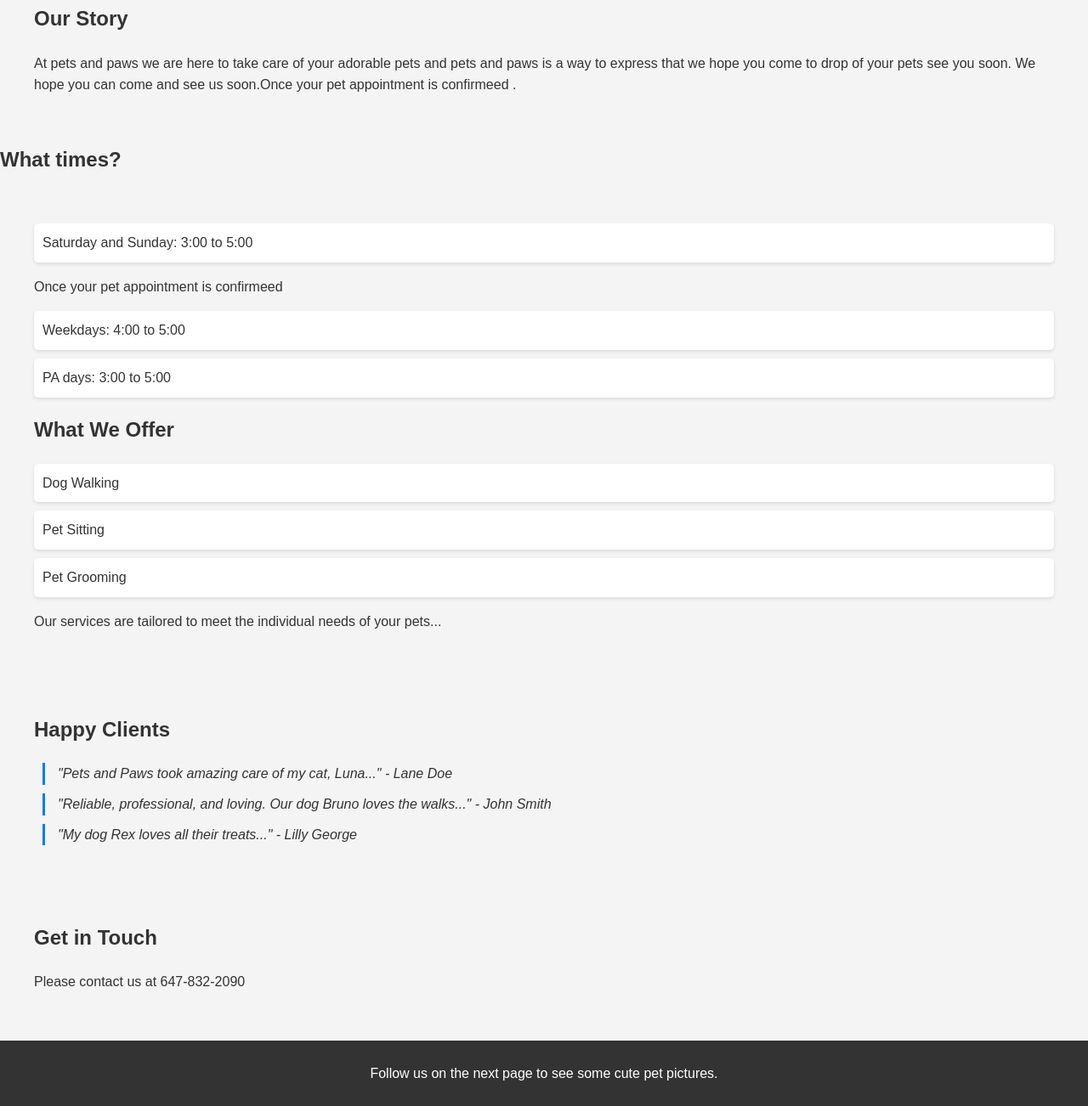
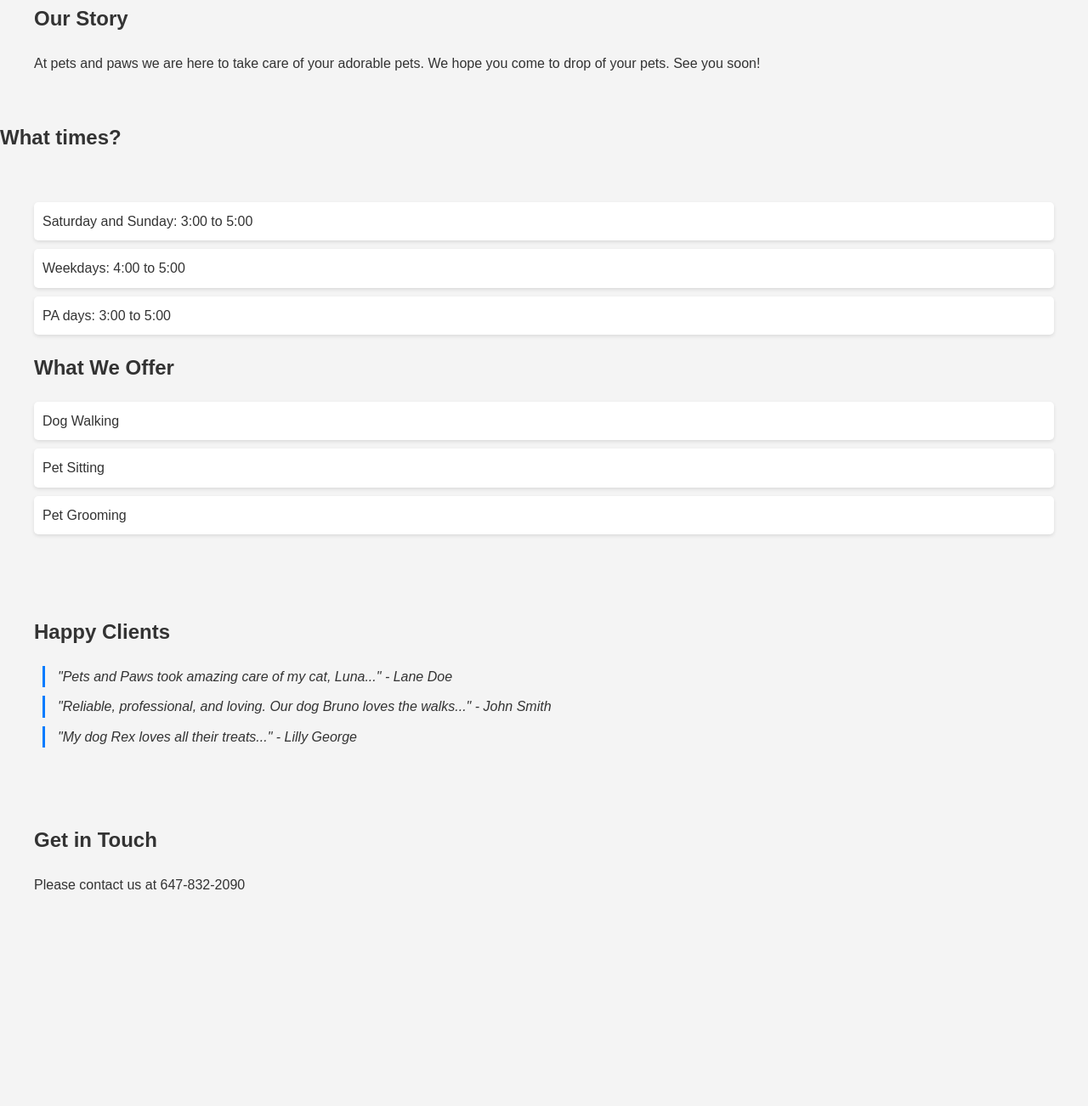
Before and after one commit to tulip-krishna/tulip-krishna.github.io, a plain HTML site: page index.html in a window 1280 px wide. Shown: the part 1213-2515 px from the top of the page at 85% size. After the commit the page ends 2323 px from the top, so only its background shows below. Drawn offline with Linux system fonts and the light colour scheme.

Commit message:
text updates

```diff
--- a/index.html
+++ b/index.html
@@ -74,7 +74,7 @@
 
     <section id="about">
         <h2>Our Story</h2>
-        <p>At pets and paws we are here to take care of your adorable pets and pets and paws is a way to express that we hope you come to drop of your pets see you soon. We hope you can come and see us soon.Once your pet appointment is confirmeed .</p>
+        <p>At pets and paws we are here to take care of your adorable pets. We hope you come to drop of your pets. See you soon!</p>
     </section>
 
 
@@ -82,9 +82,8 @@
     <section id="services">
 	    <ul>
 		  <li>Saturday and Sunday: 3:00 to 5:00</li>
-                                                   				<p></p>Once your pet appointment is confirmeed</p>
-		    <li> Weekdays: 4:00 to 5:00</li>
-		    <li>PA days: 3:00 to 5:00 </li>
+		  <li> Weekdays: 4:00 to 5:00</li>
+	      <li>PA days: 3:00 to 5:00 </li>
 	    </ul>
 
         <h2>What We Offer</h2>
@@ -93,14 +92,13 @@
             <li>Pet Sitting</li>
             <li>Pet Grooming</li>
         </ul>
-        <p>Our services are tailored to meet the individual needs of your pets...</p>
     </section>
 
     <section id="testimonials">
         <h2>Happy Clients</h2>
         <blockquote>"Pets and Paws took amazing care of my cat, Luna..." - Lane Doe</blockquote>
         <blockquote>"Reliable, professional, and loving. Our dog Bruno loves the walks..." - John Smith</blockquote>
-	<blockquote>"My dog Rex loves all their treats..." - Lilly George
+	    <blockquote>"My dog Rex loves all their treats..." - Lilly George
     </section>
 
     <section id="contact">
@@ -108,8 +106,5 @@
         <p>Please contact us at 647-832-2090</p>
     </section>
 
-    <footer>
-        <p>Follow us on the next page to see some cute pet pictures.</p>
-    </footer>
 </body>
 </html>
```
